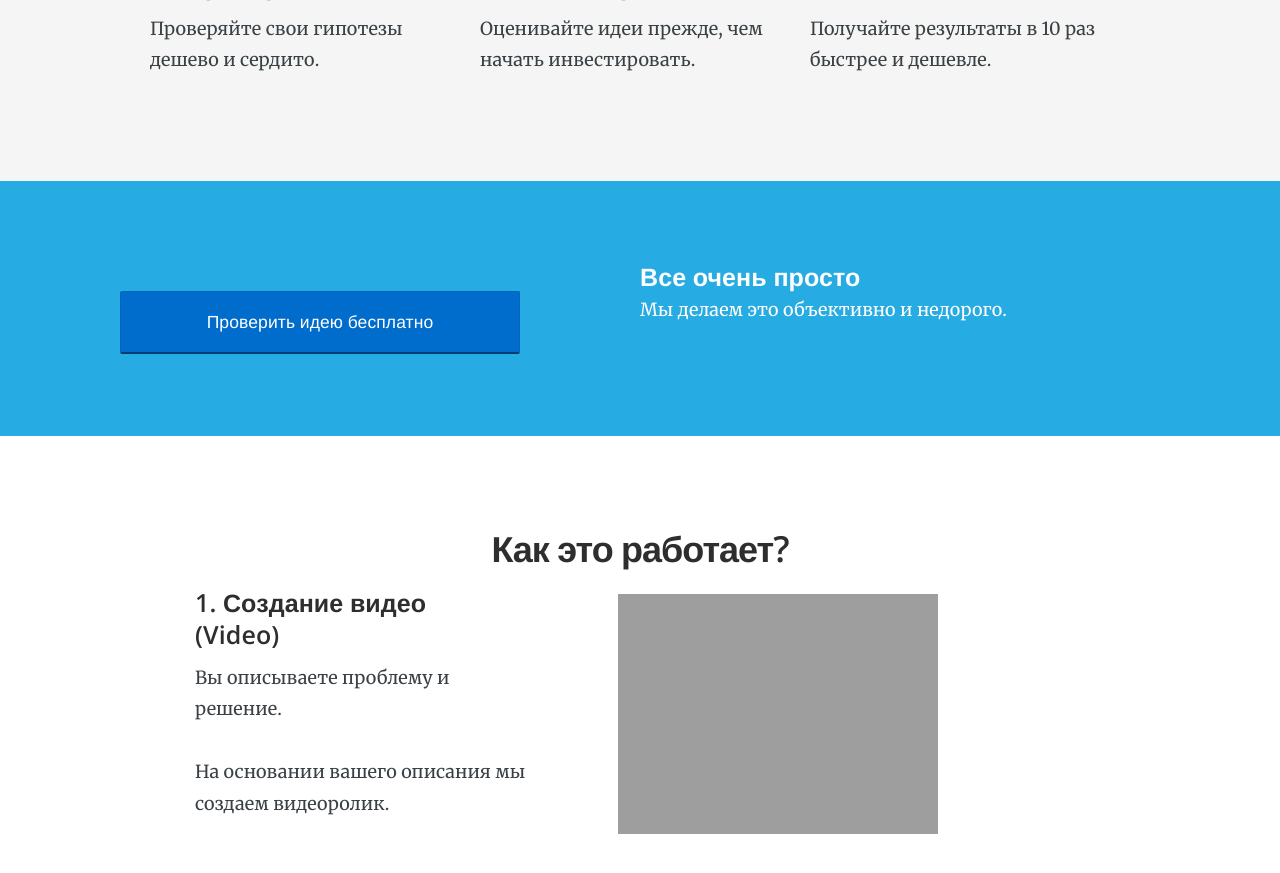
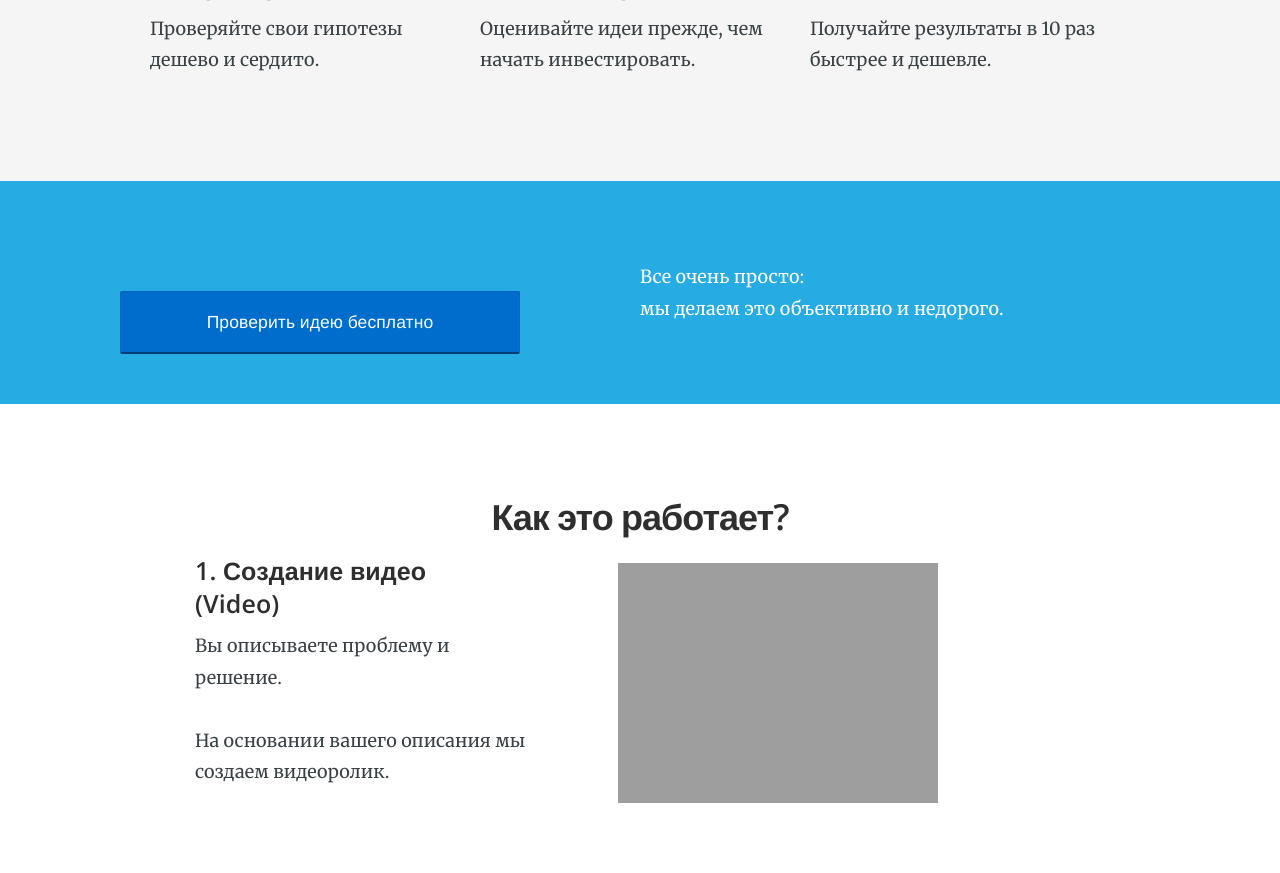
Before and after one commit to RakhimyanTim/enblabs.github.io, a Jekyll site: the page built from pages/index.html, in a window 1280 px wide and 900 px high, scrolled down 699 px. Shown: the top 873 px of the window. Built offline with Jekyll 4.4.1, drawn with Linux system fonts in a browser that asks for light colours; nearby versions of some CDN libraries.

Commit message:
Update index.html

```diff
--- a/pages/index.html
+++ b/pages/index.html
@@ -41,11 +41,11 @@
 <section class="bright-section centered" style="padding: 50px 0 50px 0;">
 	<div class="other-features">
 		<div class="col-1-2">
-			<p><a href="https://docs.google.com/forms/d/e/1FAIpQLSfA7j4SrY-6EHuOiqnMStcfDFdO40rDrZnk1Y3PsfuBPKN5DQ/viewform?usp=sf_link" class="btn btn-primary btn-large btn-block btn-centered sign-up">Проверить идею бесплатно</a>
+			<p style="margin:0;"><a href="https://docs.google.com/forms/d/e/1FAIpQLSfA7j4SrY-6EHuOiqnMStcfDFdO40rDrZnk1Y3PsfuBPKN5DQ/viewform?usp=sf_link" class="btn btn-primary btn-large btn-block btn-centered sign-up">Проверить идею бесплатно</a>
 		</div>
 		<div class="col-1-2">
-			<h4 style="text-align: left; margin:0;">Все очень просто</h4>
-			<p style="text-align: left; margin:0;">Мы делаем это объективно и недорого.</p>
+			<p style="text-align: left; margin:0;">Все очень просто:</p>
+			<p style="text-align: left; margin:0;">мы делаем это объективно и недорого.</p>
 		</div>
 	</div>
 </section>
```
